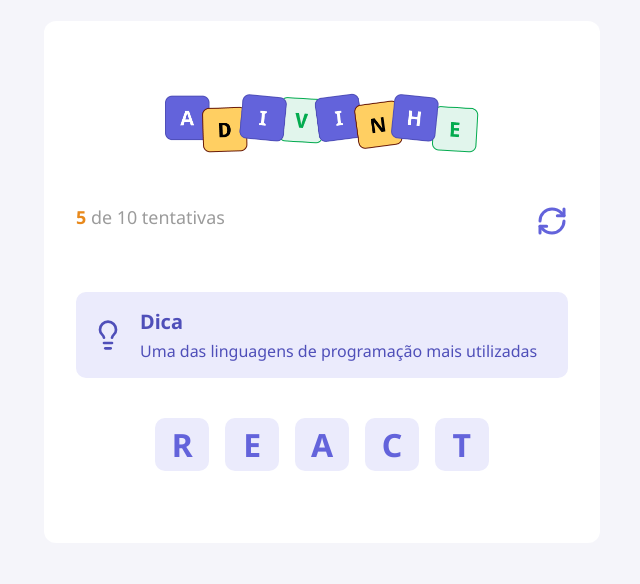
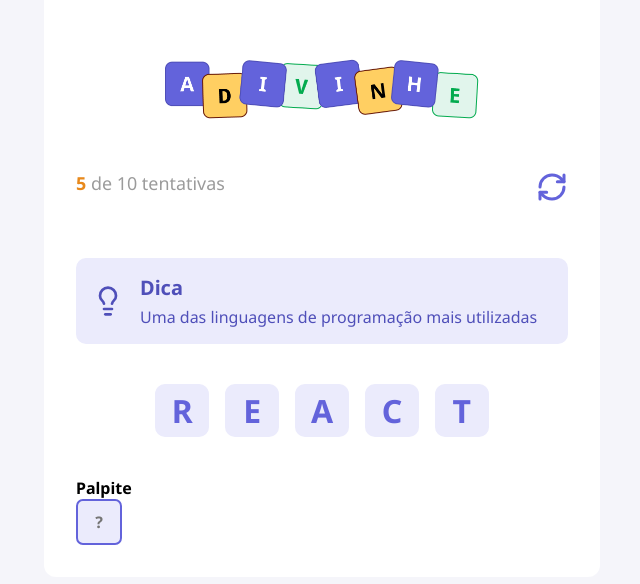
Before and after one commit to PedroJGC/guess, a React (Vite) app: page / in a window 1280 px wide. Shown: the part 118-702 px from the top of the page, without its empty margins (318-958 px from the left). Built offline with nearby package versions, Linux system fonts and the light colour scheme.

Commit message:
feat: creating input component

```diff
--- a/src/App.tsx
+++ b/src/App.tsx
@@ -1,5 +1,6 @@
 import styles from './app.module.css'
 import { Header } from './components/Header'
+import { Input } from './components/Input'
 import { Letter } from './components/Letter'
 import { Tip } from './components/Tip'
 
@@ -22,6 +23,12 @@
           <Letter value="C" />
           <Letter value="T" />
         </div>
+
+        <h4>Palpite</h4>
+
+        <div>
+          <Input autoFocus maxLength={1} placeholder="?" />
+        </div>
       </main>
     </div>
   )
--- /dev/null
+++ b/src/components/Input/index.tsx
@@ -0,0 +1,7 @@
+import styles from './styles.module.css'
+
+type Props = React.ComponentProps<'input'>
+
+export function Input({ ...rest }: Props) {
+  return <input className={styles.input} type="text" {...rest} />
+}
--- /dev/null
+++ b/src/components/Input/styles.module.css
@@ -0,0 +1,16 @@
+.input {
+  width: 2.87rem;
+  height: 2.87rem;
+
+  border-radius: 0.43rem;
+  border: 2px solid #6363db;
+  outline: none;
+
+  background-color: #ebebfc;
+
+  color: #6363db;
+  text-transform: uppercase;
+  text-align: center;
+  font-size: 1rem;
+  font-weight: 700;
+}
--- a/src/global.css
+++ b/src/global.css
@@ -15,6 +15,11 @@
   font-optical-sizing: auto;
 }
 
+input {
+  font-family: "Noto Sans", serif;
+  font-optical-sizing: auto;
+}
+
 button {
   cursor: pointer;
   transition: filter 0.2s;
```
